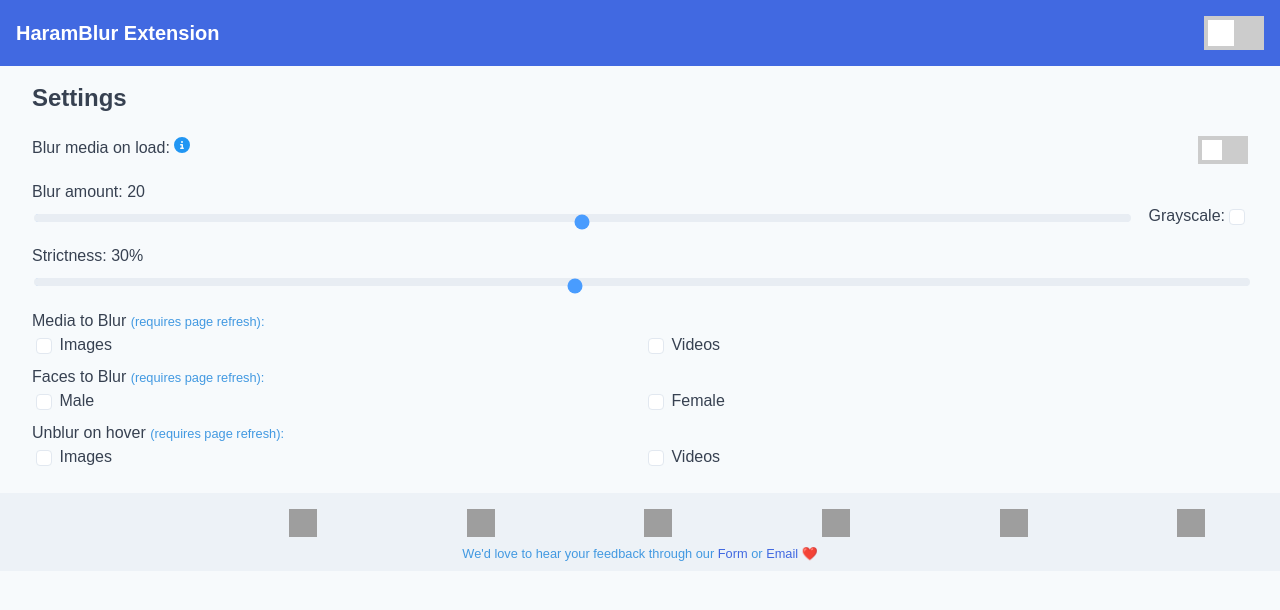
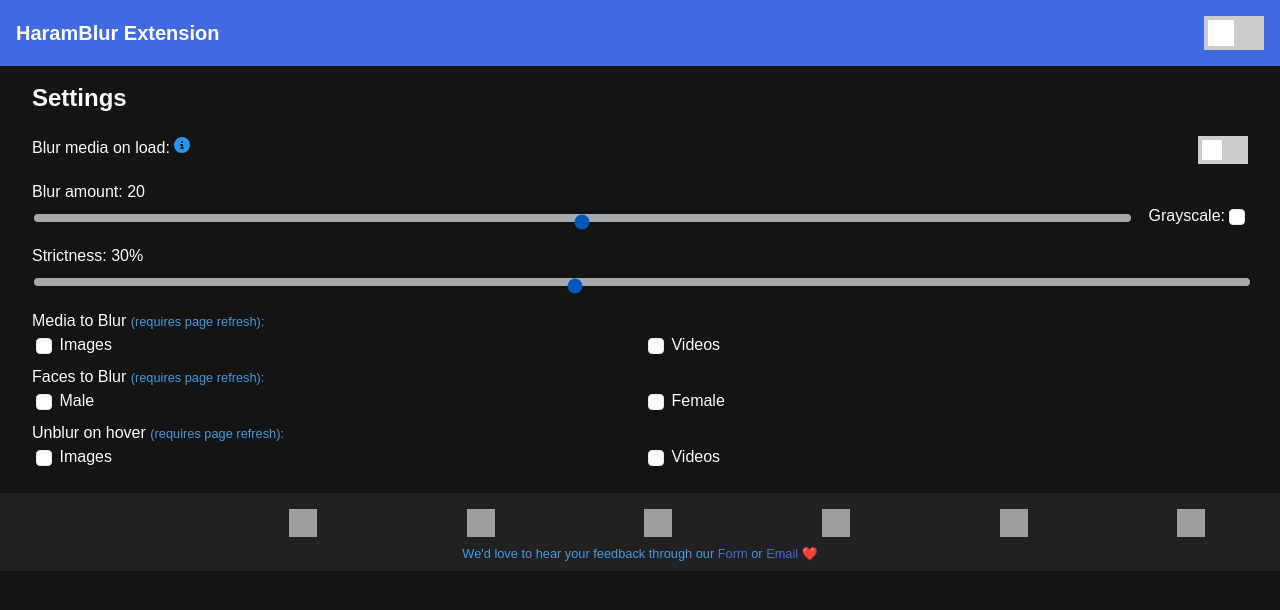
Before and after one commit to alganzory/HaramBlur, a website built with Vite: page src/popup.html in a window 1280 px wide. Built offline with nearby package versions, Linux system fonts and the dark colour scheme; some packages are replaced by stand-ins of ours; no server answers; grey boxes are pictures that could not be loaded.

Commit message:
adding dark mode based on the browser settings

```diff
--- a/src/popup.html
+++ b/src/popup.html
@@ -15,7 +15,12 @@
 				font-family: Poppins, sans-serif;
 				margin: 0;
 			}
-
+			@media (prefers-color-scheme: dark) {
+			body {
+				background-color: #141414;
+				color: #f9f9f9;
+			}
+		}
 			.container {
 				min-width: 350px;
 				padding:3.75rem 2rem 0.5rem 2rem;
@@ -283,7 +288,11 @@
 				width: 100%;
 				padding: 0.5rem 0 0.5rem 0;
 			}
-
+			@media (prefers-color-scheme: dark) {
+				.footer {
+				background-color: #212121;
+			}
+		}
 			.bmc-btn {
 				font-size: 1rem !important;
 				height: unset !important;
```
